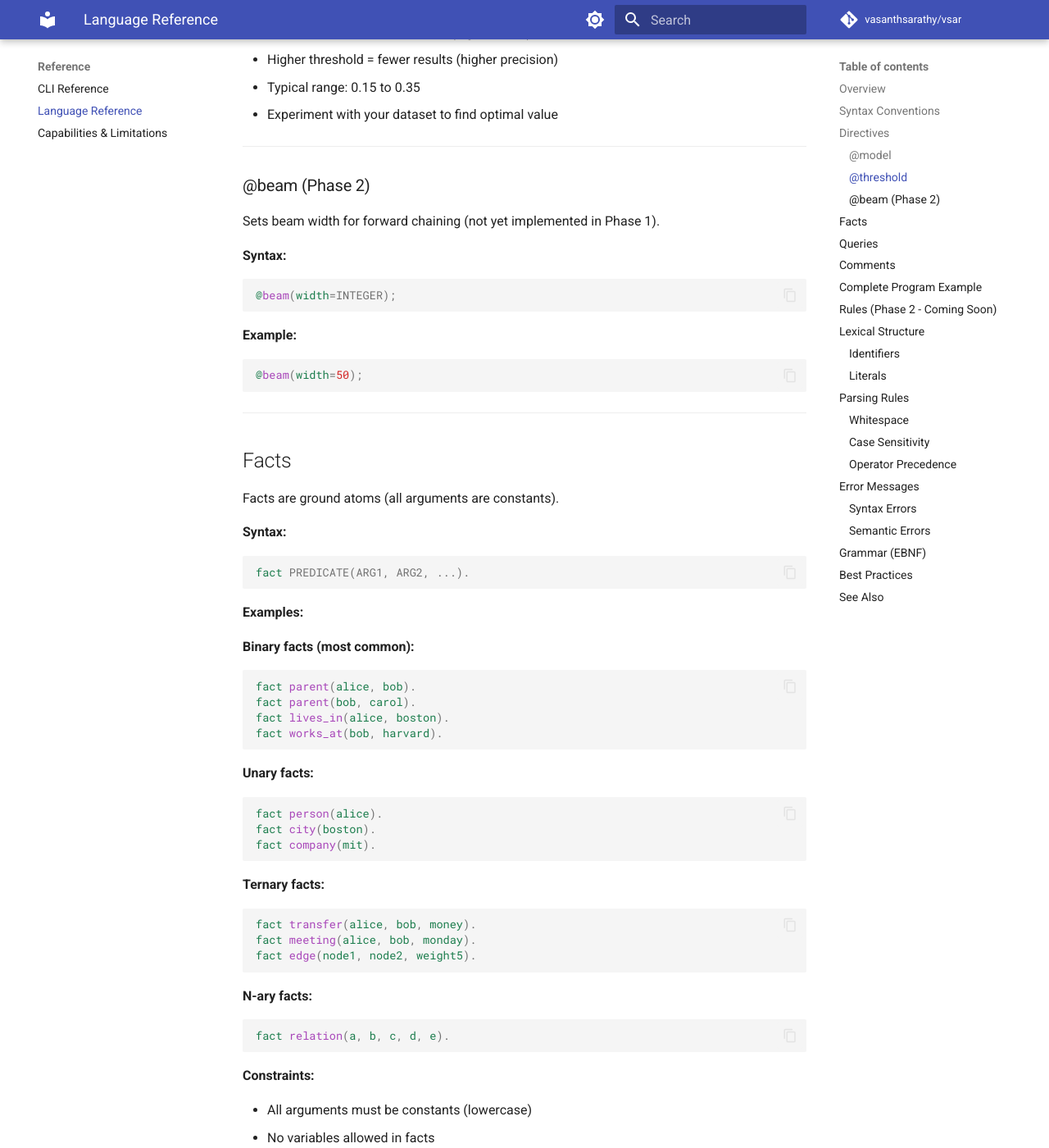
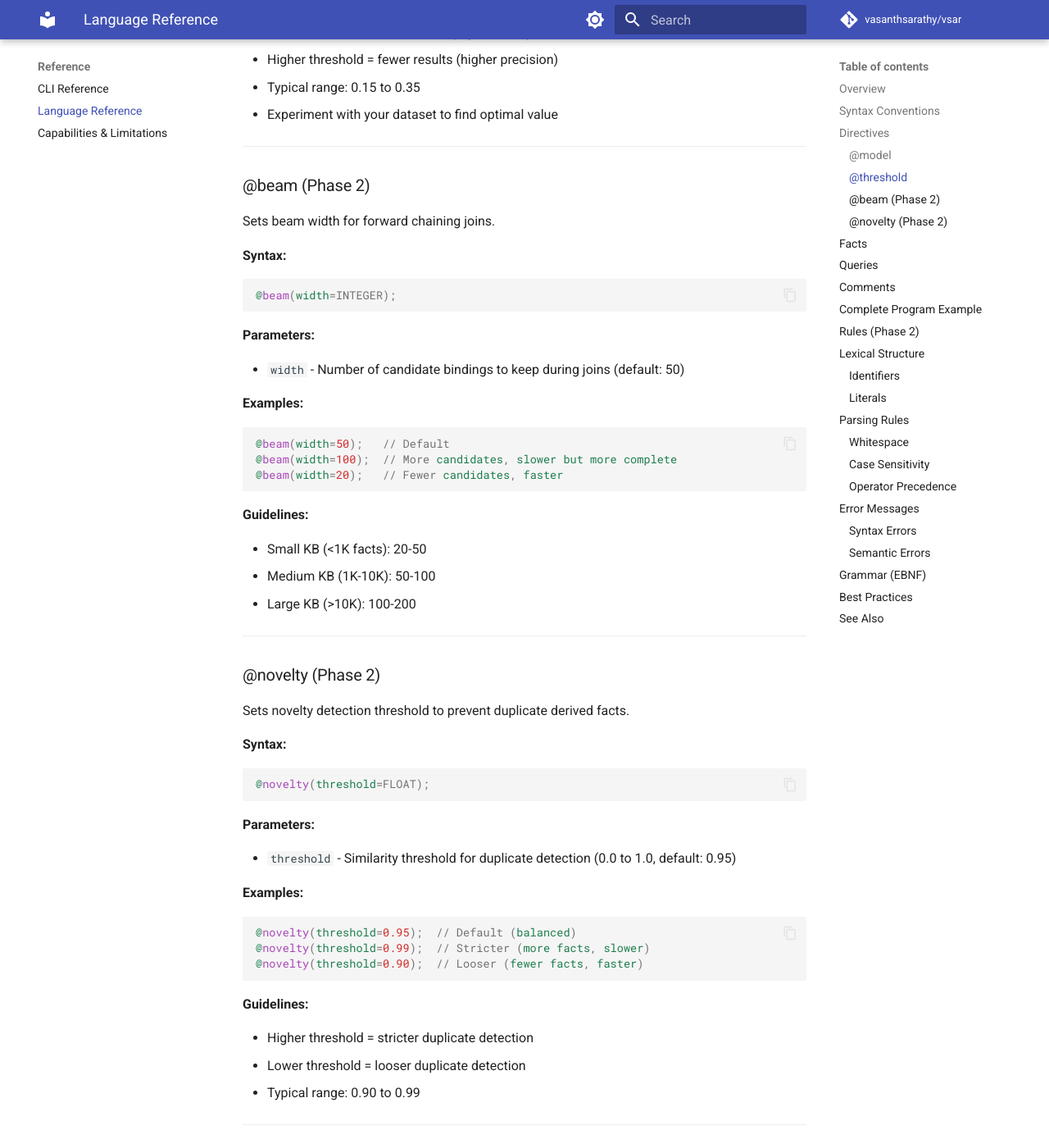
Before and after one commit to vasanthsarathy/vsar, an MkDocs documentation site: the page built from docs/language-reference.md, in a window 1280 px wide and 1400 px high, scrolled down 2046 px. Shown: the whole window at 82% size. Built offline with MkDocs 1.6.1 and Material for MkDocs 9.7.7, drawn with Linux system fonts in a browser that asks for light colours; comment, search, counter and statistics services are not loaded; the version menu is left out; some of the changed text lies outside the part shown.

Commit message:
docs: Update language reference and add syntax cheat sheet
Changes:
1. Updated language-reference.md:
   - Marked Phase 2 (rules) as complete
   - Added comprehensive rules documentation
   - Added @beam and @novelty directive documentation
   - Updated query limitations section
   - Added examples for all rule types

2. Created syntax-cheatsheet.md:
   - Quick reference for correct VSAR syntax
   - Common mistakes vs. correct syntax
   - Complete example programs
   - Added to mkdocs navigation

3. Updated mkdocs.yml:
   - Added syntax cheat sheet to Getting Started section

All examples tested and working:
✅ examples/01_basic_rules.vsar
✅ examples/02_family_tree.vsar
✅ examples/03_transitive_closure.vsar
✅ examples/04_organizational_hierarchy.vsar
✅ examples/05_knowledge_graph.vsar
✅ examples/06_academic_network.vsar

🤖 Generated with [Claude Code](https://claude.com/claude-code)

Co-Authored-By: Claude Sonnet 4.5 <noreply@anthropic.com>

````diff
--- a/docs/language-reference.md
+++ b/docs/language-reference.md
@@ -90,7 +90,7 @@ Sets the similarity threshold for retrieval.
 
 ### @beam (Phase 2)
 
-Sets beam width for forward chaining (not yet implemented in Phase 1).
+Sets beam width for forward chaining joins.
 
 **Syntax:**
 
@@ -98,11 +98,53 @@ Sets beam width for forward chaining (not yet implemented in Phase 1).
 @beam(width=INTEGER);
 ```
 
-**Example:**
+**Parameters:**
+
+- `width` - Number of candidate bindings to keep during joins (default: 50)
+
+**Examples:**
 
 ```prolog
-@beam(width=50);
+@beam(width=50);   // Default
+@beam(width=100);  // More candidates, slower but more complete
+@beam(width=20);   // Fewer candidates, faster
 ```
+
+**Guidelines:**
+
+- Small KB (<1K facts): 20-50
+- Medium KB (1K-10K): 50-100
+- Large KB (>10K): 100-200
+
+---
+
+### @novelty (Phase 2)
+
+Sets novelty detection threshold to prevent duplicate derived facts.
+
+**Syntax:**
+
+```prolog
+@novelty(threshold=FLOAT);
+```
+
+**Parameters:**
+
+- `threshold` - Similarity threshold for duplicate detection (0.0 to 1.0, default: 0.95)
+
+**Examples:**
+
+```prolog
+@novelty(threshold=0.95);  // Default (balanced)
+@novelty(threshold=0.99);  // Stricter (more facts, slower)
+@novelty(threshold=0.90);  // Looser (fewer facts, faster)
+```
+
+**Guidelines:**
+
+- Higher threshold = stricter duplicate detection
+- Lower threshold = looser duplicate detection
+- Typical range: 0.90 to 0.99
 
 ---
 
@@ -205,16 +247,25 @@ query transfer(X, bob, money)?      // Who transferred money to bob?
 query transfer(alice, bob, X)?      // What did alice transfer to bob?
 ```
 
-**Phase 1 Limitation:**
+**Current Limitations:**
 
-- **One variable only** - Multi-variable queries not yet supported
-- **Single atom** - Conjunctive queries (multiple atoms) coming in Phase 2
+- **One variable only** - Multi-variable queries not yet supported (planned for Phase 3)
+- **Single atom** - Conjunctive queries (multiple atoms) not yet supported
 
-**Invalid in Phase 1:**
+**Invalid:**
 
 ```prolog
-query parent(X, Y)?                 // Error: 2 variables
-query parent(X, bob), parent(bob, Y)?  // Error: conjunction
+query parent(X, Y)?                    // Error: 2 variables (Phase 3)
+query parent(X, bob), parent(bob, Y)?  // Error: conjunction (use rules instead)
+```
+
+**Note:** For multi-hop reasoning, use rules instead of conjunctive queries:
+
+```prolog
+// Instead of: query parent(X, bob), parent(bob, Y)?
+// Use rules:
+rule grandparent(X, Z) :- parent(X, Y), parent(Y, Z).
+query grandparent(alice, X)?
 ```
 
 ---
@@ -287,24 +338,80 @@ query works_at(X, mit)?
 
 ---
 
-## Rules (Phase 2 - Coming Soon)
+## Rules (Phase 2)
 
-Rules define derived relationships using Horn clauses.
+Rules define derived relationships using Horn clauses. **Phase 2 is now complete!**
 
-**Syntax (Phase 2):**
+**Syntax:**
 
 ```prolog
-rule PREDICATE(ARGS) :- BODY.
+rule HEAD :- BODY1, BODY2, ..., BODYN.
 ```
 
-**Examples (not yet supported):**
+**Components:**
+
+- `HEAD` - Single atom (the derived fact)
+- `BODY1, BODY2, ...` - One or more atoms (the conditions)
+- Variables in HEAD must appear in BODY
+- Comma `,` represents conjunction (AND)
+
+**Examples:**
+
+**Single-body rule:**
+```prolog
+rule human(X) :- person(X).
+```
+
+**Multi-body rule (join):**
+```prolog
+rule grandparent(X, Z) :- parent(X, Y), parent(Y, Z).
+```
+
+**Recursive rules (transitive closure):**
+```prolog
+// Base case
+rule ancestor(X, Y) :- parent(X, Y).
+
+// Recursive case
+rule ancestor(X, Z) :- parent(X, Y), ancestor(Y, Z).
+```
+
+**Multiple rules with same head:**
+```prolog
+// Combine different sources
+rule connected(X, Y) :- knows(X, Y).
+rule connected(X, Y) :- works_with(X, Y).
+rule connected(X, Z) :- connected(X, Y), connected(Y, Z).
+```
+
+**Configuration directives for rules:**
 
 ```prolog
-rule grandparent(X, Z) :- parent(X, Y), parent(Y, Z).
-rule sibling(X, Y) :- parent(P, X), parent(P, Y), X != Y.
+@beam(width=50);           // Beam width for joins (default: 50)
+@novelty(threshold=0.95);  // Novelty detection threshold (default: 0.95)
+```
+
+**Complete example:**
+
+```prolog
+@model FHRR(dim=1024, seed=42);
+@beam(width=50);
+@novelty(threshold=0.95);
+
+// Base facts
+fact parent(alice, bob).
+fact parent(bob, carol).
+fact parent(carol, dave).
+
+// Rules
 rule ancestor(X, Y) :- parent(X, Y).
 rule ancestor(X, Z) :- parent(X, Y), ancestor(Y, Z).
+
+// Query derived facts
+query ancestor(alice, X)?
 ```
+
+See [Rules & Chaining Guide](guides/rules-and-chaining.md) for detailed documentation.
 
 ---
 
--- a/mkdocs.yml
+++ b/mkdocs.yml
@@ -39,6 +39,7 @@ nav:
     - Installation: getting-started.md
     - Quick Start: guides/quick-start.md
     - Your First Program: guides/first-program.md
+    - Syntax Cheat Sheet: syntax-cheatsheet.md
   - Tutorials:
     - Basic Facts & Queries: tutorials/basic-queries.md
     - Rules & Reasoning: tutorials/rules-and-reasoning.md
````
Also changed, not shown: docs/syntax-cheatsheet.md (added, +221 -0 lines), 1 other file.
